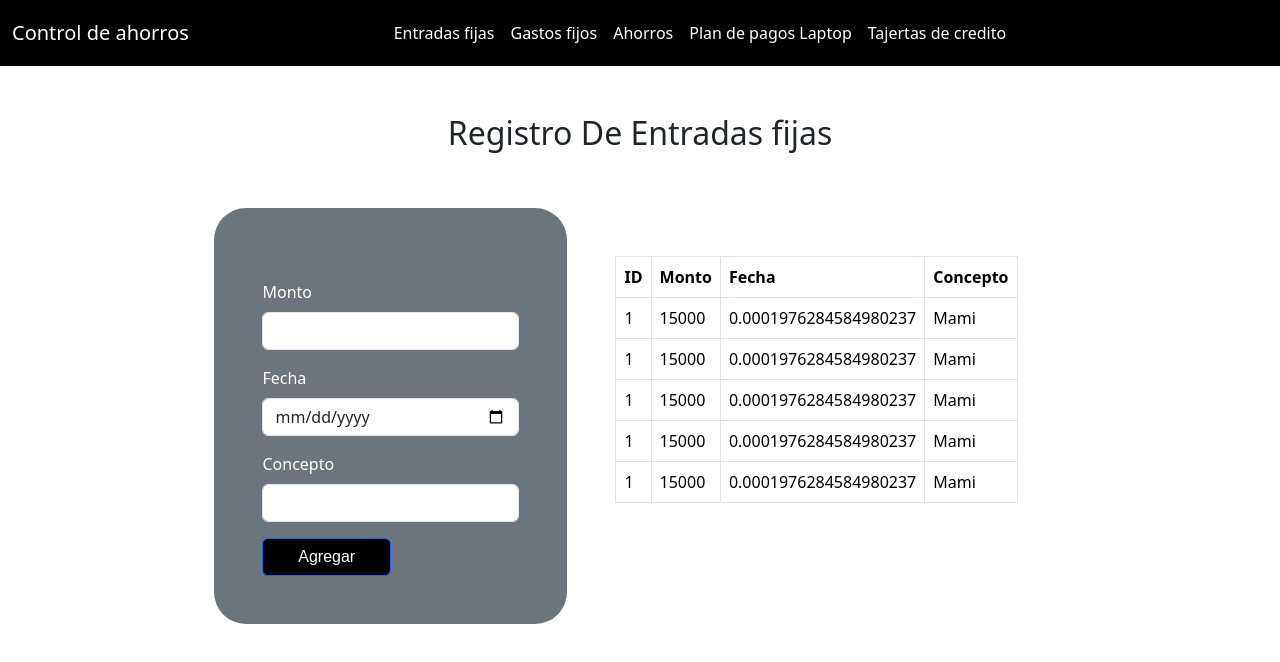
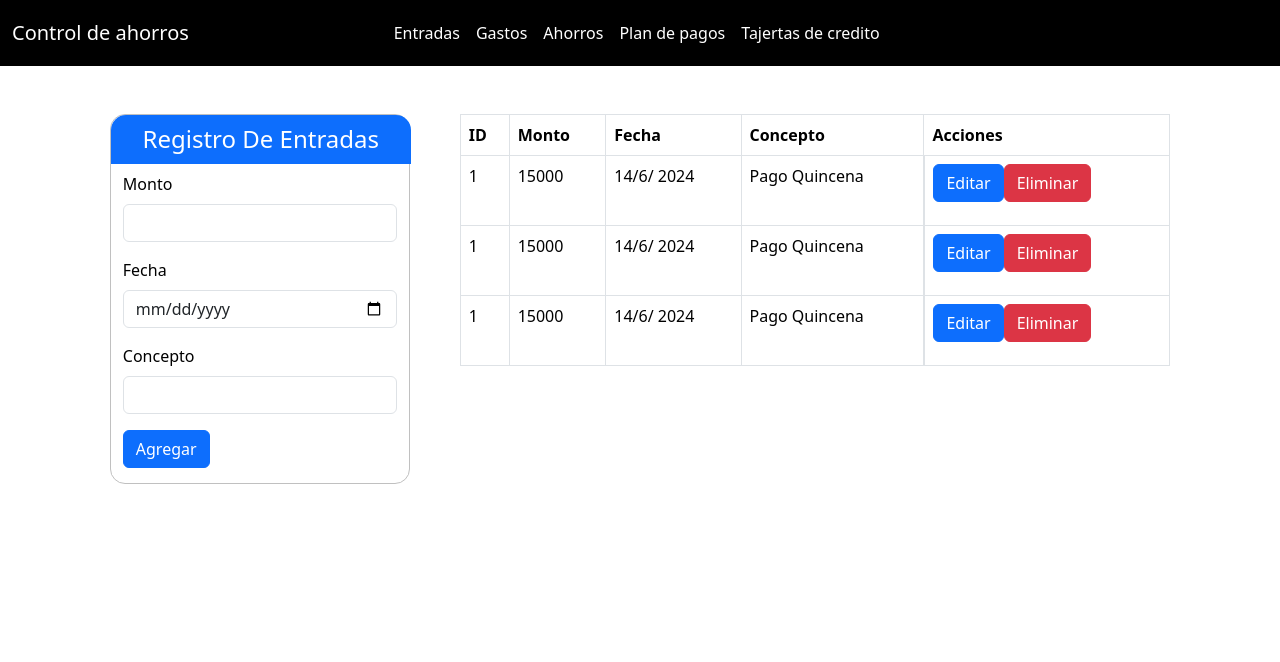
Before and after one commit to Andriusdesarolladorweb/Proyecto, a React (Create React App) app: page / in a window 1280 px wide. Shown: the top 662 px of the page. Built offline with nearby package versions, Linux system fonts and the light colour scheme.

Commit message:
Actualizacion

```diff
--- a/src/Componte/CrudEntradas.js
+++ b/src/Componte/CrudEntradas.js
@@ -3,20 +3,21 @@ import React, { useState } from "react";
 
 export default function CrudEntradas() {
   const mostrar = [
-    { id: 1, monto: 15000, fecha: 2 / 5 / 2024, concepto: "Mami" },
-    { id: 1, monto: 15000, fecha: 2 / 5 / 2024, concepto: "Mami" },
-    { id: 1, monto: 15000, fecha: 2 / 5 / 2024, concepto: "Mami" },
-    { id: 1, monto: 15000, fecha: 2 / 5 / 2024, concepto: "Mami" },
-    { id: 1, monto: 15000, fecha: 2 / 5 / 2024, concepto: "Mami" },
+    { id: 1, monto: 15000, fecha: "14/6/ 2024", concepto: "Pago Quincena" },
+    { id: 1, monto: 15000, fecha: "14/6/ 2024", concepto: "Pago Quincena" },
+    { id: 1, monto: 15000, fecha: "14/6/ 2024", concepto: "Pago Quincena" },
   ];
   const [data, setData] = useState(mostrar);
 
   return (
     <div>
-      <h2 className="text-center p-5"> Registro De Entradas fijas </h2>
-      <div className="user-form d-flex  justify-content-center ">
-        <form className=" bg-secondary p-5 rounded-5 text-white">
-          <br />
+      <div className="user-form d-flex  justify-content-center p-5">
+        <div className="Container-formulario">
+          <form className=" Formulario bg-white    text-black">
+            <div className="Container-titulo bg-primary">
+              <h4 className="text-center  text-white">Registro De Entradas</h4>
+            </div>
+            <div className="container">
               <div className="mb-3 ">
                 <label for="Monto" className="form-label">
                   Monto
@@ -52,12 +53,14 @@ export default function CrudEntradas() {
               </div>
               <button
                 type="submit"
-            className="btn btn-primary submit-btn bg-black text-center m-auto"
+                className="btn btn-primary submit-btn bg-primary text-center "
               >
                 Agregar
               </button>
+            </div>
           </form>
-        <div className=" p-5">
+        </div>
+        <div className="container-table ">
           <table className="table table-bordered ">
             <thead>
               <tr>
@@ -65,6 +68,7 @@ export default function CrudEntradas() {
                 <th>Monto</th>
                 <th>Fecha</th>
                 <th>Concepto</th>
+                <th>Acciones</th>
               </tr>
             </thead>
             <tbody>
@@ -74,6 +78,11 @@ export default function CrudEntradas() {
                   <td>{elemento.monto}</td>
                   <td>{elemento.fecha}</td>
                   <td>{elemento.concepto}</td>
+                  <td className="d-flex">
+                    <button className="btn btn-primary">Editar</button>
+                    {"   "}
+                    <button className="btn btn-danger">Eliminar</button>
+                  </td>
                 </tr>
               ))}
             </tbody>
--- a/src/Componte/Menu.js
+++ b/src/Componte/Menu.js
@@ -22,12 +22,12 @@ export default function Menu() {
             <ul class="navbar-nav ">
               <li class="nav-item">
                 <a class="nav-link  " aria-current="page" href="#">
-                  Entradas fijas
+                  Entradas
                 </a>
               </li>
               <li class="nav-item">
                 <a class="nav-link " href="#">
-                  Gastos fijos
+                  Gastos
                 </a>
               </li>
               <li class="nav-item">
@@ -37,7 +37,7 @@ export default function Menu() {
               </li>
               <li class="nav-item">
                 <a class="nav-link  " href="#">
-                  Plan de pagos Laptop
+                  Plan de pagos
                 </a>
               </li>
 
--- a/src/css/CrudEntradas.css
+++ b/src/css/CrudEntradas.css
@@ -1,21 +1,28 @@
-.hearder {
-  margin-top: 9%;
+.container-table {
+  width: 60%;
+}
+.Container-formulario {
+  margin: 0px;
+  padding: 0px;
+  width: 350px;
+}
+.Container-titulo {
+  width: 300px;
+  border-top-left-radius: 15px;
+  border-top-right-radius: 15px;
 }
 
-.container {
-  width: 43%;
+.Container-titulo h4 {
+  padding: 10px;
 }
 
+.Formulario {
+  border-radius: 15px;
+  border: 1px solid;
+  border-color: rgb(192, 192, 192);
+  margin-right: 15px;
+  width: 300px;
+}
 .btn {
-  color: white;
-  font-family: Arial, Helvetica, sans-serif;
-  width: 50%;
+  margin-bottom: 15px;
 }
-
-.nav-item a {
-  color: white;
-}
-
-.nav-item a:hover {
-  color: #0dcaf0;
-}
```
Lines whose indentation alone changed are shown as unchanged.
